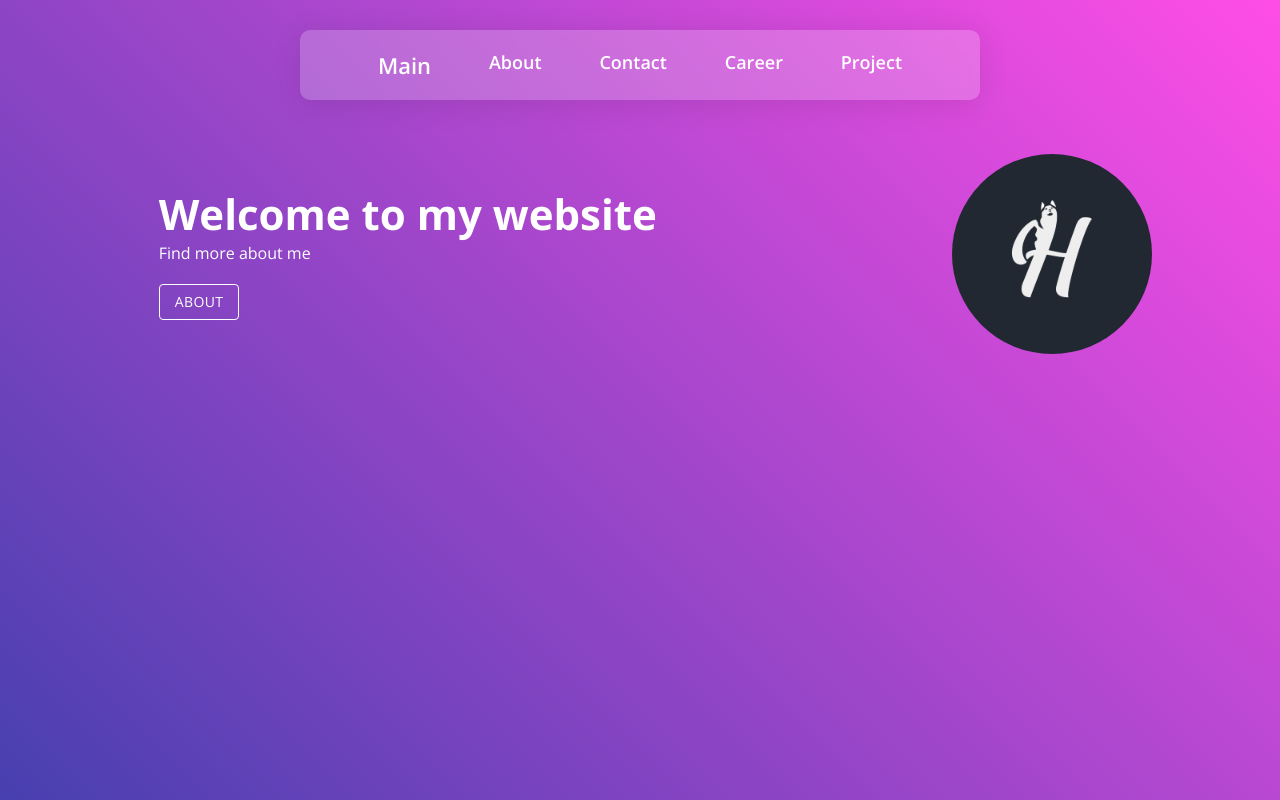
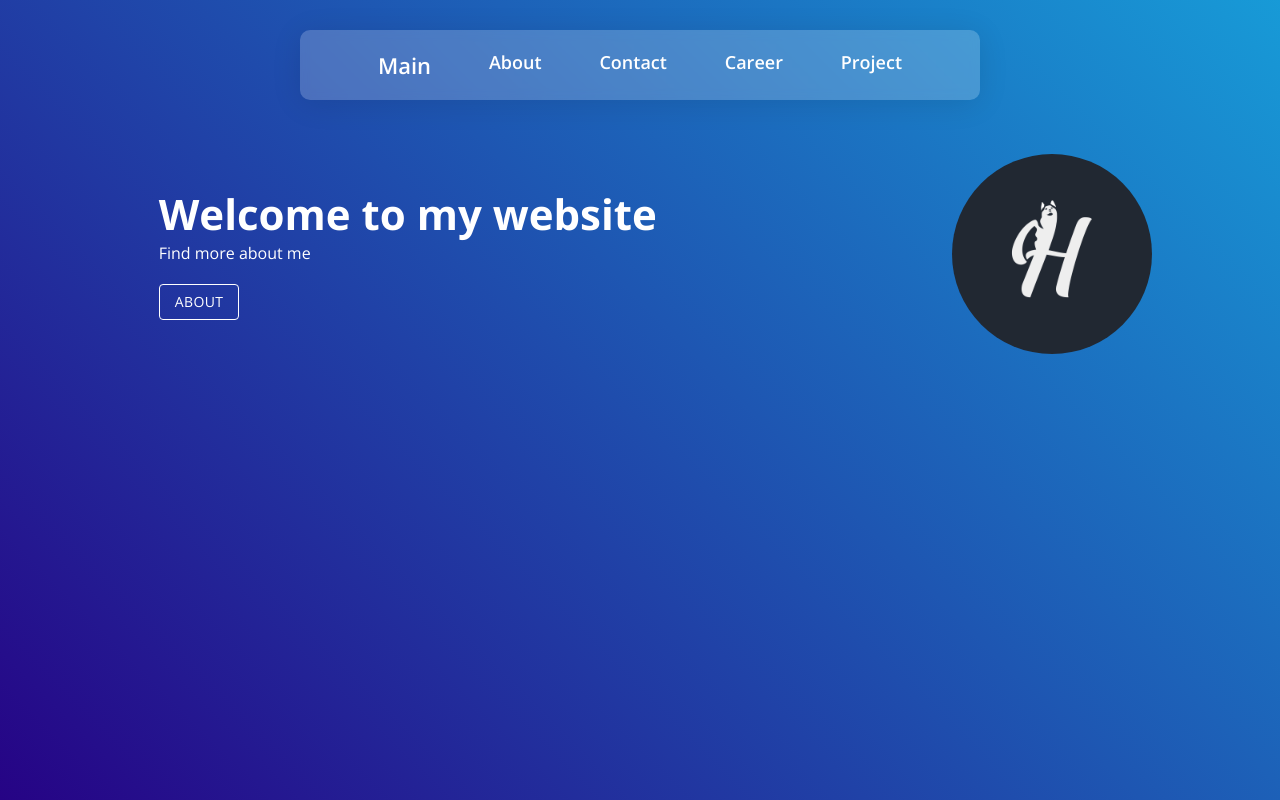
Before and after one commit to Hernando17/react-portfolio, a React (Create React App) app: page / in a window 1280 px wide. Built offline with nearby package versions, Linux system fonts and the light colour scheme.

Commit message:
Color Update alternative

```diff
--- a/src/index.css
+++ b/src/index.css
@@ -18,8 +18,14 @@ body {
   background-size: cover; */
   background-image: linear-gradient(
     45deg,
-    rgba(58, 50, 170, 0.933),
-    rgb(255, 77, 231)
+    /* rgba(58, 50, 170, 0.933),
+    rgb(255, 77, 231) */
+
+        rgb(38, 3, 133),
+    rgba(7, 147, 212, 0.933)
+
+    /* rgb(170, 65, 39),
+    rgba(23, 93, 158, 0.933) */
   );
   background-repeat: no-repeat;
   background-attachment: fixed;
```
